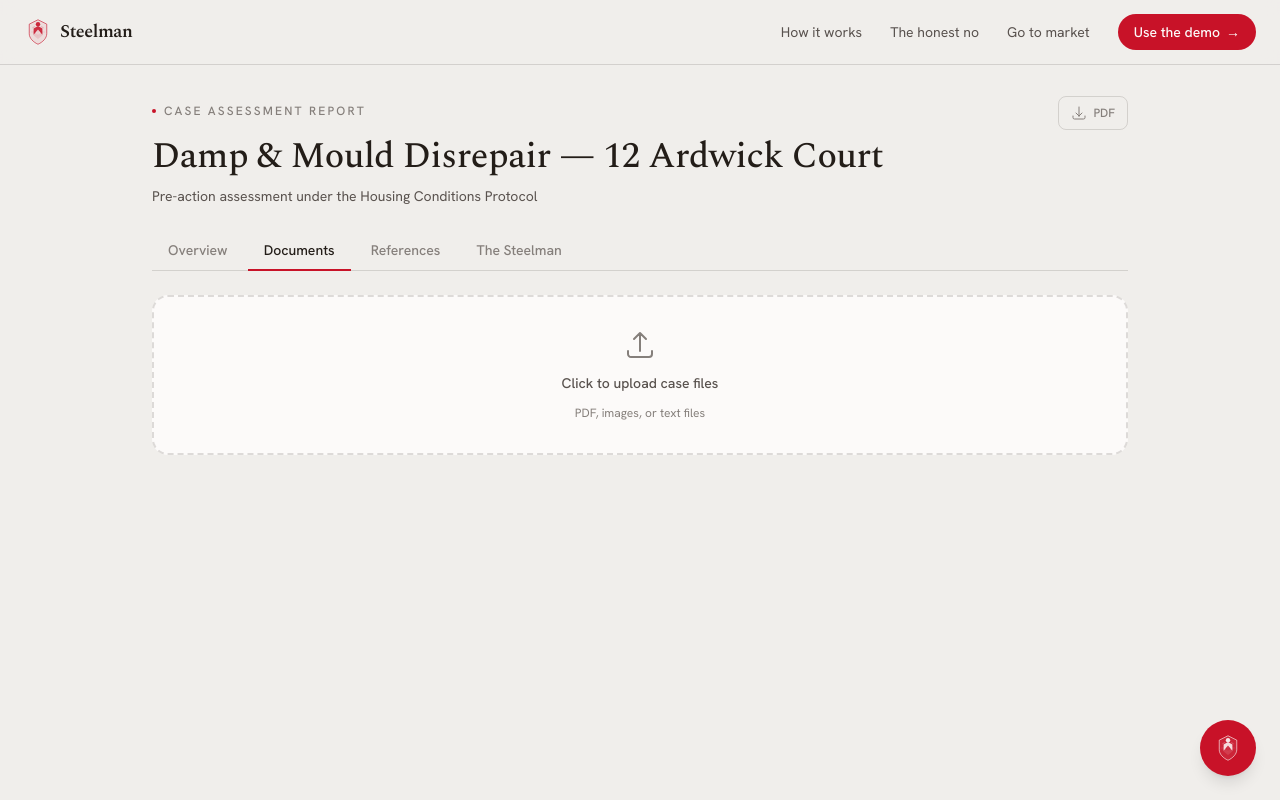
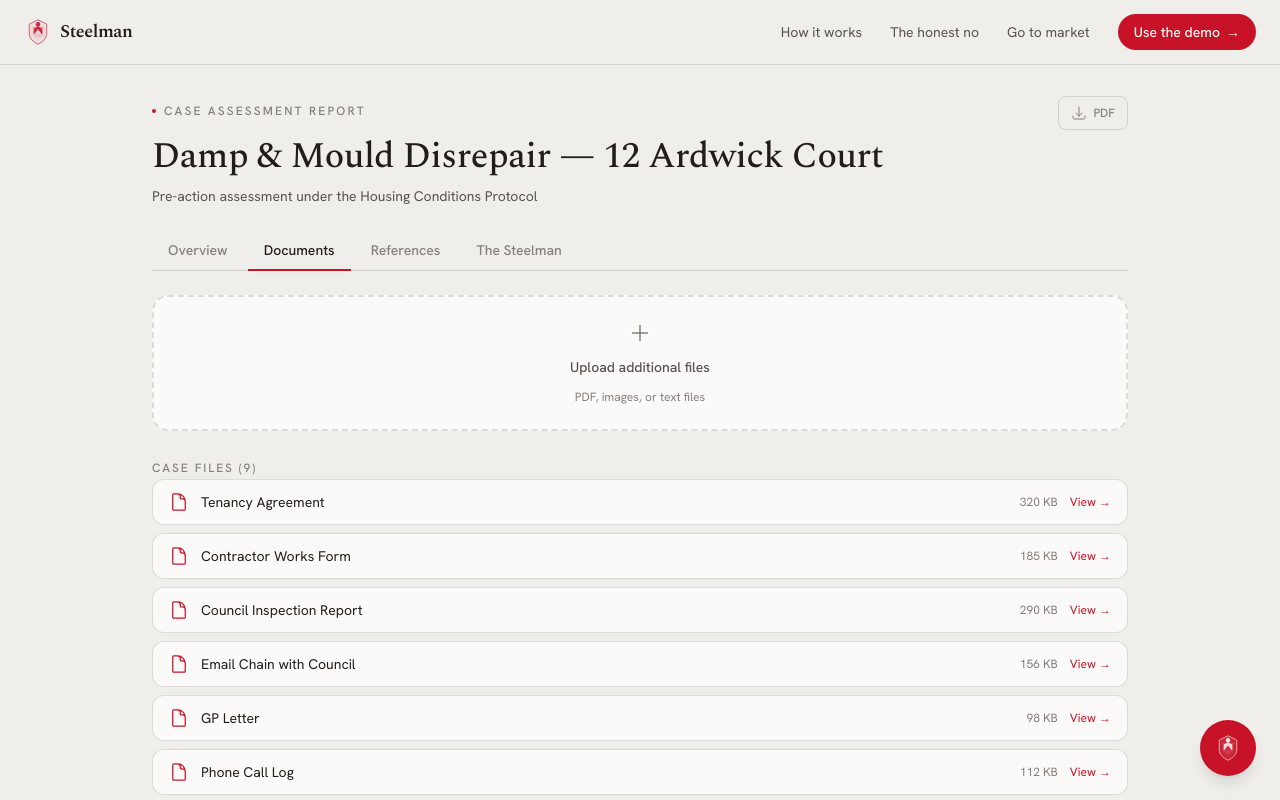
Before and after one commit to richard7ao/Hivelaw_hackathon, a Next.js app: page /demo/report in a window 1280 px wide. Both pictures are taken after a click on the button "Documents". Shown: the top 800 px of the page. Built offline with nearby package versions, Linux system fonts and the light colour scheme.

Commit message:
fix: auto-load case files on Documents tab mount
Case 07 files now appear immediately when switching to the Documents
tab. Upload button only opens Finder for additional files.

Co-Authored-By: Claude Opus 4.6 <noreply@anthropic.com>

```diff
--- a/src/app/demo/report/page.tsx
+++ b/src/app/demo/report/page.tsx
@@ -1,6 +1,6 @@
 "use client";
 
-import { useState, useRef } from "react";
+import { useState, useRef, useEffect } from "react";
 import { useRouter } from "next/navigation";
 import { useDemoContext } from "@/lib/demo-context";
 import Spinner from "@/components/Spinner";
@@ -150,7 +150,7 @@ export default function ReportPage() {
   const [fileResults, setFileResults] = useState(MOCK_FILE_RESULTS.map((f) => ({ ...f })));
   const [expandedRef, setExpandedRef] = useState<string | null>(null);
   const [previewFile, setPreviewFile] = useState<string | null>(null);
-  const [filesLoaded, setFilesLoaded] = useState(false);
+  const [filesLoaded, setFilesLoaded] = useState(true);
   const [pdfGenerating, setPdfGenerating] = useState(false);
   // The Steelman tab: one chain expanded at a time (hero chain open by default)
   const [openChain, setOpenChain] = useState<string | null>(STEELMAN_CHAINS[0]?.id ?? null);
@@ -170,11 +170,14 @@ export default function ReportPage() {
 
   const toggleFileResult = (id: string) => setFileResults((prev) => prev.map((f) => (f.id === id ? { ...f, selected: !f.selected } : f)));
 
-  const handleUpload = () => {
-    if (!filesLoaded) {
-      setFilesLoaded(true);
+  useEffect(() => {
+    if (uploadedFiles.length === 0) {
       CASE_07_FILES.forEach((f) => addFile({ name: f.name, size: f.size }));
     }
+  }, []);
+
+  const handleUpload = () => {
+    fileInputRef.current?.click();
   };
 
   const handleRealUpload = (e: React.ChangeEvent<HTMLInputElement>) => {
@@ -501,11 +504,11 @@ export default function ReportPage() {
               {!previewFile && (
                 <>
                   <button
-                    onClick={() => { if (!filesLoaded) { handleUpload(); } else { fileInputRef.current?.click(); } }}
-                    className="flex w-full flex-col items-center gap-3 rounded-2xl border-2 border-dashed border-line bg-paper py-8 transition-colors hover:border-accent/40 hover:bg-accent-tint"
+                    onClick={() => fileInputRef.current?.click()}
+                    className="flex w-full flex-col items-center gap-3 rounded-2xl border-2 border-dashed border-line bg-paper py-6 transition-colors hover:border-accent/40 hover:bg-accent-tint"
                   >
-                    <svg className="h-8 w-8 text-ink-faint" fill="none" viewBox="0 0 24 24" stroke="currentColor" strokeWidth={1.5}><path strokeLinecap="round" strokeLinejoin="round" d="M3 16.5v2.25A2.25 2.25 0 005.25 21h13.5A2.25 2.25 0 0021 18.75V16.5m-13.5-9L12 3m0 0l4.5 4.5M12 3v13.5" /></svg>
-                    <span className="text-sm font-medium text-ink-soft">{filesLoaded ? "Upload additional files" : "Click to upload case files"}</span>
+                    <svg className="h-6 w-6 text-ink-faint" fill="none" viewBox="0 0 24 24" stroke="currentColor" strokeWidth={1.5}><path strokeLinecap="round" strokeLinejoin="round" d="M12 4.5v15m7.5-7.5h-15" /></svg>
+                    <span className="text-sm font-medium text-ink-soft">Upload additional files</span>
                     <span className="text-xs text-ink-faint">PDF, images, or text files</span>
                   </button>
                   <input ref={fileInputRef} type="file" multiple accept=".pdf,.jpg,.jpeg,.png,.gif,.webp,.txt,.doc,.docx" className="hidden" onChange={handleRealUpload} />
```
